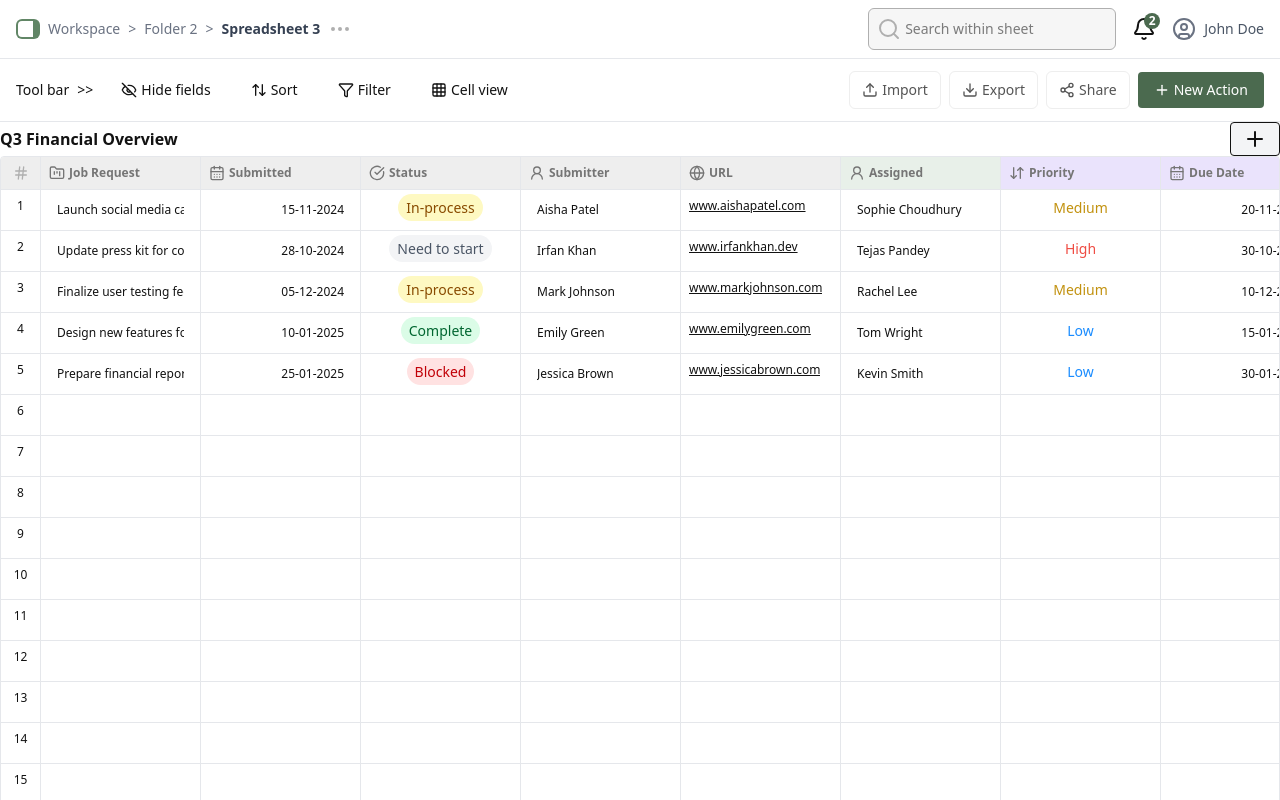
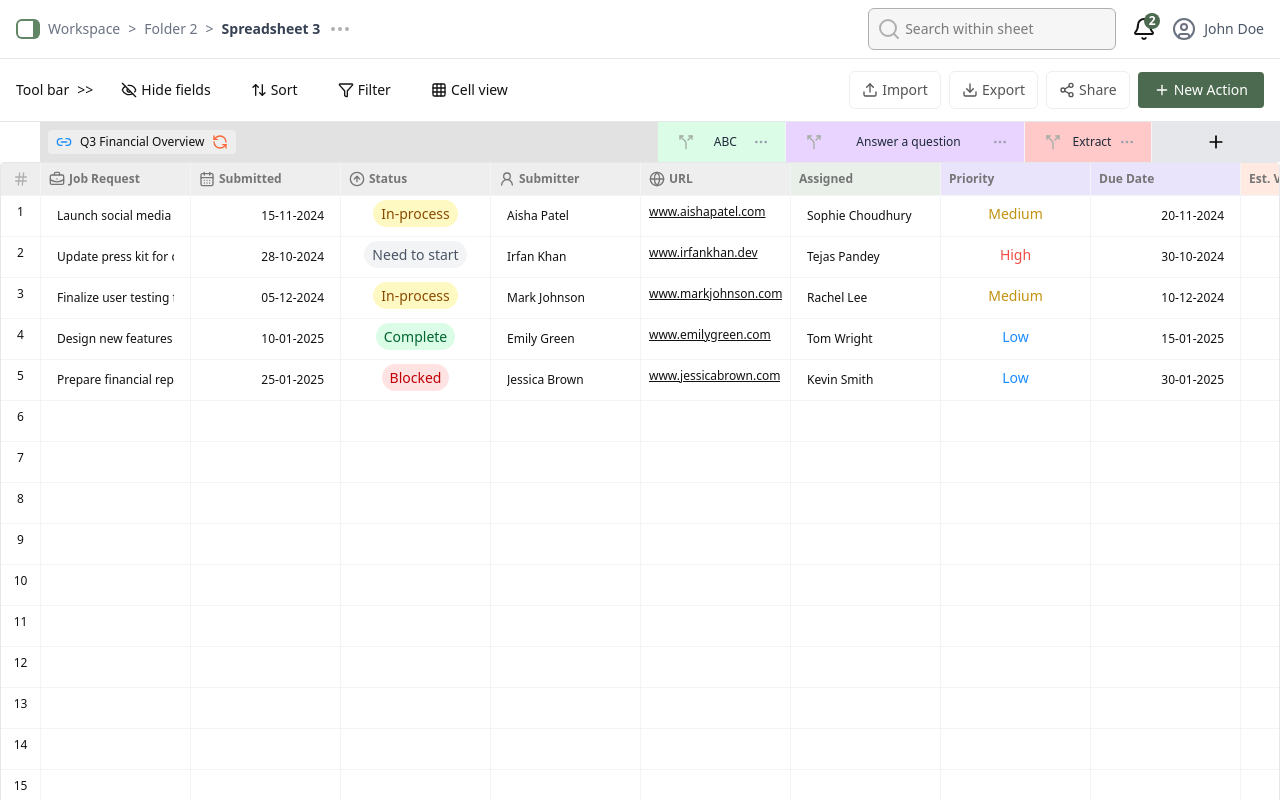
Before and after one commit to Sourabh-km13/SheetsPage, a React (Vite) app: page / in a window 1280 px wide. Shown: the top 800 px of the page. Built offline with nearby package versions, Linux system fonts and the light colour scheme.

Commit message:
tableHeaderMade

```diff
--- a/src/components/SpreadSheet/SpreadSheetTable.tsx
+++ b/src/components/SpreadSheet/SpreadSheetTable.tsx
@@ -5,17 +5,19 @@ import {
   flexRender,
 } from '@tanstack/react-table';
 import EditableCell from './Cell';
-import type {ColumnDef,ColumnResizeMode,} from "@tanstack/react-table"
+import type { ColumnDef, ColumnResizeMode, } from "@tanstack/react-table"
 import {
   CalendarDays,
   UserRound,
   Globe,
-  FolderKanban,
-  Tags,
-  ArrowDownUp,
-  CheckCircle,
   Hash,
   Plus,
+  BriefcaseBusiness,
+  CircleArrowUp,
+  Link2,
+  MoreHorizontal,
+  RefreshCcw,
+  Split,
 } from "lucide-react";
 
 const defaultColumns = [
@@ -38,15 +40,11 @@ const defaultData = [
   ['Prepare financial report for Q4', '25-01-2025', 'Blocked', 'Jessica Brown', 'www.jessicabrown.com', 'Kevin Smith', 'Low', '30-01-2025', '2,800,000 ₹'],
 ];
 const headerIcons: Record<string, React.ReactNode> = {
-  'Job Request': <FolderKanban className="w-4 h-4" />,
+  'Job Request': <BriefcaseBusiness className="w-4 h-4" />,
   'Submitted': <CalendarDays className="w-4 h-4" />,
-  'Status': <CheckCircle className="w-4 h-4" />,
+  'Status': <CircleArrowUp className="w-4 h-4" />,
   'Submitter': <UserRound className="w-4 h-4" />,
   'URL': <Globe className="w-4 h-4" />,
-  'Assigned': <UserRound className="w-4 h-4" />,
-  'Priority': <ArrowDownUp className="w-4 h-4" />,
-  'Due Date': <CalendarDays className="w-4 h-4" />,
-  'Est. Value': <Tags className="w-4 h-4" />,
 };
 
 const generateEmptyRows = (count: number, cols: number) =>
@@ -80,8 +78,8 @@ const SpreadsheetTable: React.FC = () => {
     setData((prev) => prev.map((row) => [...row, '']));
   };
   type tagType = 'Status' | 'Priority'
-  const getTagStyle = (type: tagType, value: string):string=> {
-    const map:Record<tagType,Record<string,string>> = {
+  const getTagStyle = (type: tagType, value: string): string => {
+    const map: Record<tagType, Record<string, string>> = {
       Status: {
         Complete: 'bg-green-100 text-green-800',
         'In-process': 'bg-yellow-100 text-yellow-800',
@@ -101,11 +99,11 @@ const SpreadsheetTable: React.FC = () => {
     const baseCols: ColumnDef<string[]>[] = [
       {
         id: '#',
-        header: ()=>(
+        header: () => (
           <div className='text-center'>
-            <Hash color='#AFAFAF' height={16}/>
+            <Hash color='#AFAFAF' height={16} />
           </div>
-      ),
+        ),
         size: 40,
         cell: ({ row }) => row.index + 1,
       },
@@ -119,7 +117,7 @@ const SpreadsheetTable: React.FC = () => {
           <span>{col}</span>
         </div>
       ),
-      size: 160,
+      size: 150,
       enableResizing: true,
       cell: ({ row }) => {
         const val = row.original[index];
@@ -165,26 +163,76 @@ const SpreadsheetTable: React.FC = () => {
 
   return (
     <div className=" bg-white text-[#121212] min-h-screen w-screen overflow-x-scroll">
-      <div className="flex justify-between items-center ">
-        <h2 className="text-md font-semibold">Q3 Financial Overview</h2>
-        <button
+      <div className="flex justify-between ml-10 text-xs">
+        <div className='basis-1/2 py-2 px-2 bg-[#e2e2e2]'>
+          <div className='flex gap-1 w-max bg-[#eeeeee] rounded-sm items-center p-1'>
+            <Link2 height={16} color='#1A8CFF' />
+            <span>
+              Q3 Financial Overview
+            </span>
+            <RefreshCcw height={16} color='#FA6736'/>
+          </div>
+        </div>
+
+        <div className="flex w-fit divide-x divide-gray-100 overflow-hidden">
+          {/* ABC */}
+          <div className="flex items-center justify-between gap-2 px-4 py-2 bg-green-100 w-32">
+            <Split height={16} color='#A3ACA3'/>
+            <span className="text-xs font-medium text-gray-800">ABC</span>
+
+            <MoreHorizontal className="w-4 h-4 text-gray-400" />
+          </div>
+
+          {/* Answer a question */}
+          <div className="flex items-center justify-between gap-2 px-4 py-2 w-60 bg-purple-200">
+            <Split height={16} color='#A3ACA3'/>
+
+            <span className="text-xs font-medium text-gray-800">Answer a question</span>
+
+            <MoreHorizontal className="w-4 h-4 text-gray-400" />
+          </div>
+
+          {/* Extract */}
+          <div className="flex items-center justify-between gap-2 px-4 py-2 bg-red-200 w-32">
+            <Split height={16} color='#A3ACA3'/>
+            <span className="text-xs font-medium text-gray-800">Extract</span>
+
+            <MoreHorizontal className="w-4 h-4 text-gray-400" />
+          </div>
+
+          {/* Plus Button */}
+          <div
+          onClick={addColumn}
+          className="flex items-center justify-center px-4 py-2 bg-gray-200 w-32 cursor-pointer">
+            <Plus className="w-5 h-5 text-black" />
+          </div>
+        </div>
+        {/* <button
           onClick={addColumn}
           className="px-3 py-1 text-sm bg-gray-100 border rounded hover:bg-gray-200"
         >
           <Plus/>
-        </button>
+        </button>  */}
       </div>
+
+
+      {/* <button
+          onClick={addColumn}
+          className="px-3 py-1 text-sm bg-gray-100 border rounded hover:bg-gray-200"
+        >
+          <Plus/>
+        </button> */}
 
       <div className=" border border-gray-200 rounded overflow-x-auto">
         <div className="min-w-max">
           {/* Header */}
-          <div className=" flex bg-[#eeeeee] text-xs font-semibold text-[#757575] select-none">
+          <div className=" flex bg-[#eeeeee]   text-xs font-semibold text-[#757575] select-none">
             {table.getHeaderGroups().map((headerGroup) =>
               headerGroup.headers.map((header) => (
 
                 <div
                   key={header.id}
-                  className="relative border-r border-gray-200 px-2 py-2 nth-[7]:bg-[#E8F0E9]
+                  className="relative border-r border-gray-100 px-2 py-2 nth-[7]:bg-[#E8F0E9]
                    nth-[8]:bg-[#EAE3FC] nth-[9]:bg-[#EAE3FC] nth-[10]:bg-[#FFE9E0]
                   "
                   style={{ width: header.getSize() }}
@@ -204,11 +252,11 @@ const SpreadsheetTable: React.FC = () => {
 
           {/* Rows */}
           {table.getRowModel().rows.map((row) => (
-            <div key={row.id} className="flex border-t border-gray-200 hover:bg-gray-50 text-xs">
+            <div key={row.id} className="flex border-t border-gray-100 hover:bg-gray-50 text-xs">
               {row.getVisibleCells().map((cell) => (
                 <div
                   key={cell.id}
-                  className="border-r text-center border-gray-200 px-2 py-2 truncate"
+                  className="border-r text-center border-gray-100 px-2 py-2 truncate"
                   style={{ width: cell.column.getSize() }}
                 >
                   {flexRender(cell.column.columnDef.cell, cell.getContext())}
--- a/src/types/type.ts
+++ /dev/null
@@ -1,11 +0,0 @@
-export default interface Job {
-    jobRequest: string;
-    submitted: string;
-    status: string;
-    submitter: string;
-    url: string;
-    assigned: string;
-    priority: string;
-    dueDate: string;
-    estValue: string;
-}
```
